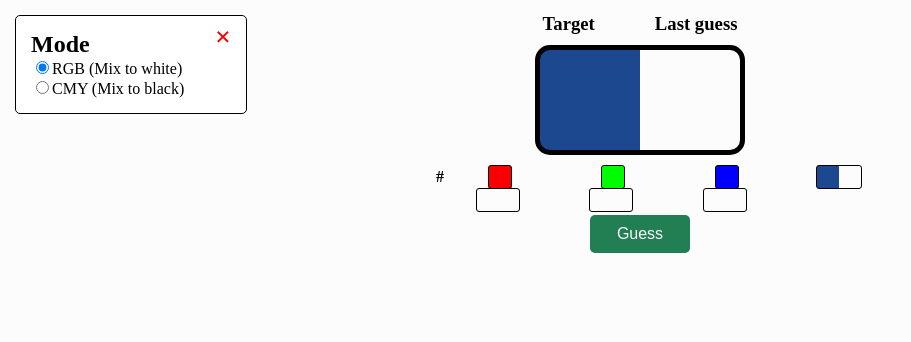
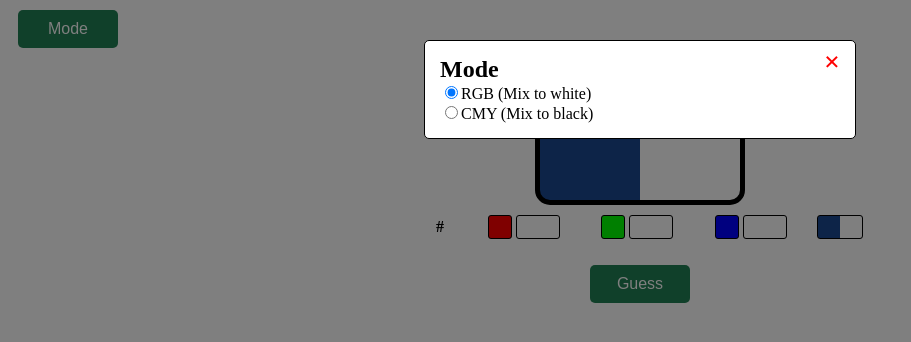
Before and after one commit to borlottie/color-guess-game, a plain HTML site: page index.html in a window 1280 px wide. Both pictures are taken after a click on the button "Mode". Shown: the whole page, without its empty margins (0-911 px from the left). Drawn offline with Linux system fonts and the light colour scheme.

Commit message:
fixed the weird layout on chrome (#4)

```diff
--- a/style.css
+++ b/style.css
@@ -72,14 +72,14 @@ button[disabled] {
     height: 22px;
     border: 1.5px solid black;
     border-radius: 3px;
-    margin: 5px 1px 5px 13px;
+    margin: 5px 2px 5px 13px;
     display: inline-block;
 }
 
 /* will need a rejig */
 .miniswatch.compare {
     width: 44px;
-    margin: 5px 1px;
+    margin: 5px 2px;
 }
 
 .miniswatch:has(+ #red) {
@@ -125,6 +125,7 @@ button[disabled] {
 /*the guessing row */
 .grid-item:has(.numberGuess) {
     grid-row: 1;
+    display: flex;
 }
 
 .grid-item:has(.compare) {
@@ -134,12 +135,10 @@ button[disabled] {
 .numberGuess {
     border: 1.5px solid black;
     border-radius: 3px;
-    margin: 5px 14px 5px 1px;
+    margin: 5px 14px 5px 2px;
     height: 20px;
     padding-left: 3px;
     width: 5ch;
-    position: relative;
-    top: -14px;
 }
 
 input.numberGuess:invalid {
@@ -162,23 +161,17 @@ input.numberGuess:invalid {
     background-color: white;
 }
 
-/* Menu styles */
-#menu {
-    position: fixed;
-    /* takes it out of regular flow */
-}
-
 #menubox {
     /* display: none; */
     background-color: white;
-    width: 200px;
-    position: fixed;
-    top: 15px;
-    left: 15px;
+    width: 400px;
+    height: min-content;
+
     border: 1.5px solid black;
     border-radius: 5px;
     padding: 15px;
     font-size: 16px;
+    margin: 40px auto;
 }
 
 #menuBg {
@@ -189,7 +182,7 @@ input.numberGuess:invalid {
     top: 0;
     width: 100%;
     height: 100%;
-    background-color: rgba(0, 0, 0, 0.01);
+    background-color: rgba(0, 0, 0, 0.5);
 }
 
 label {
```
